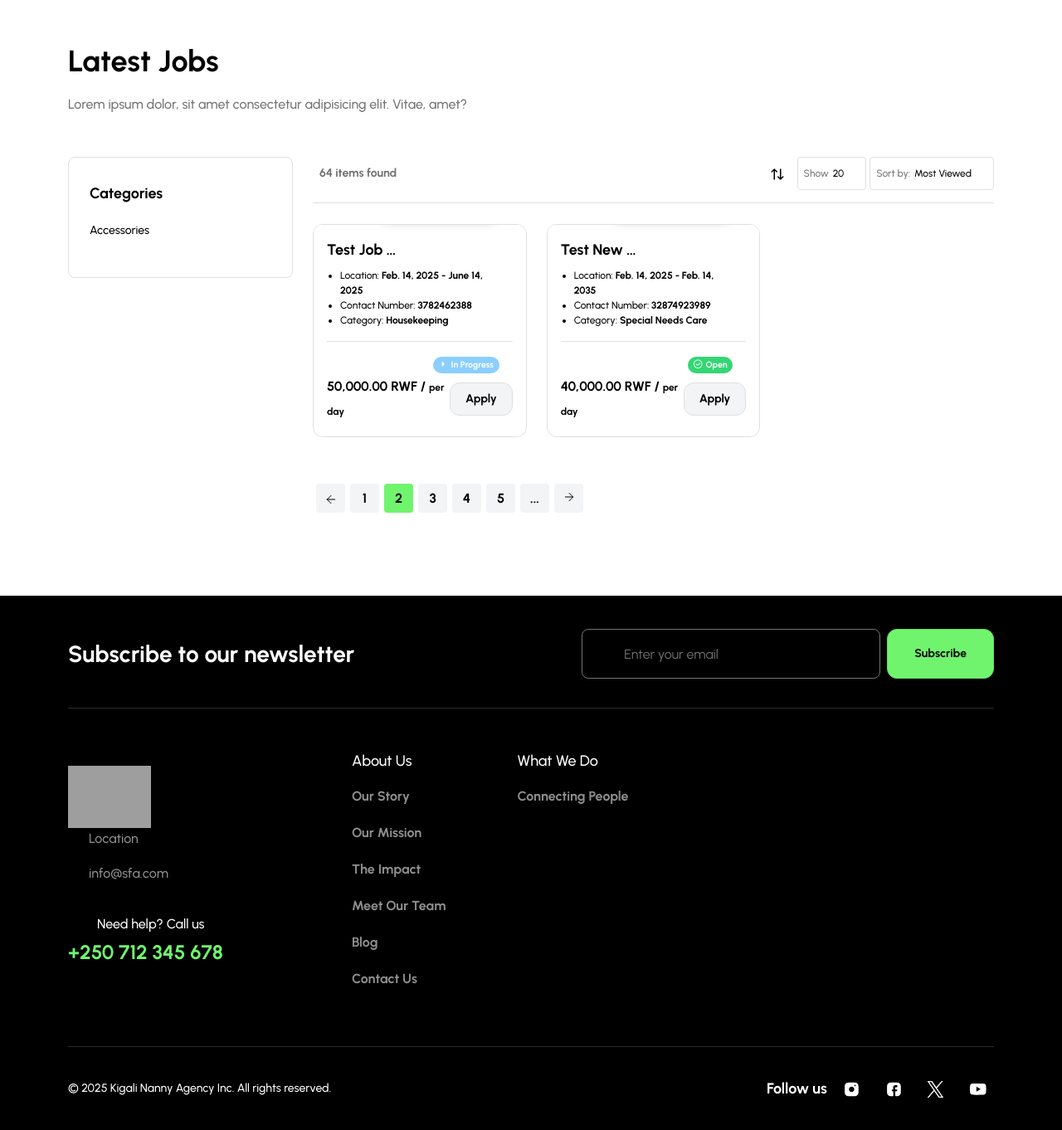
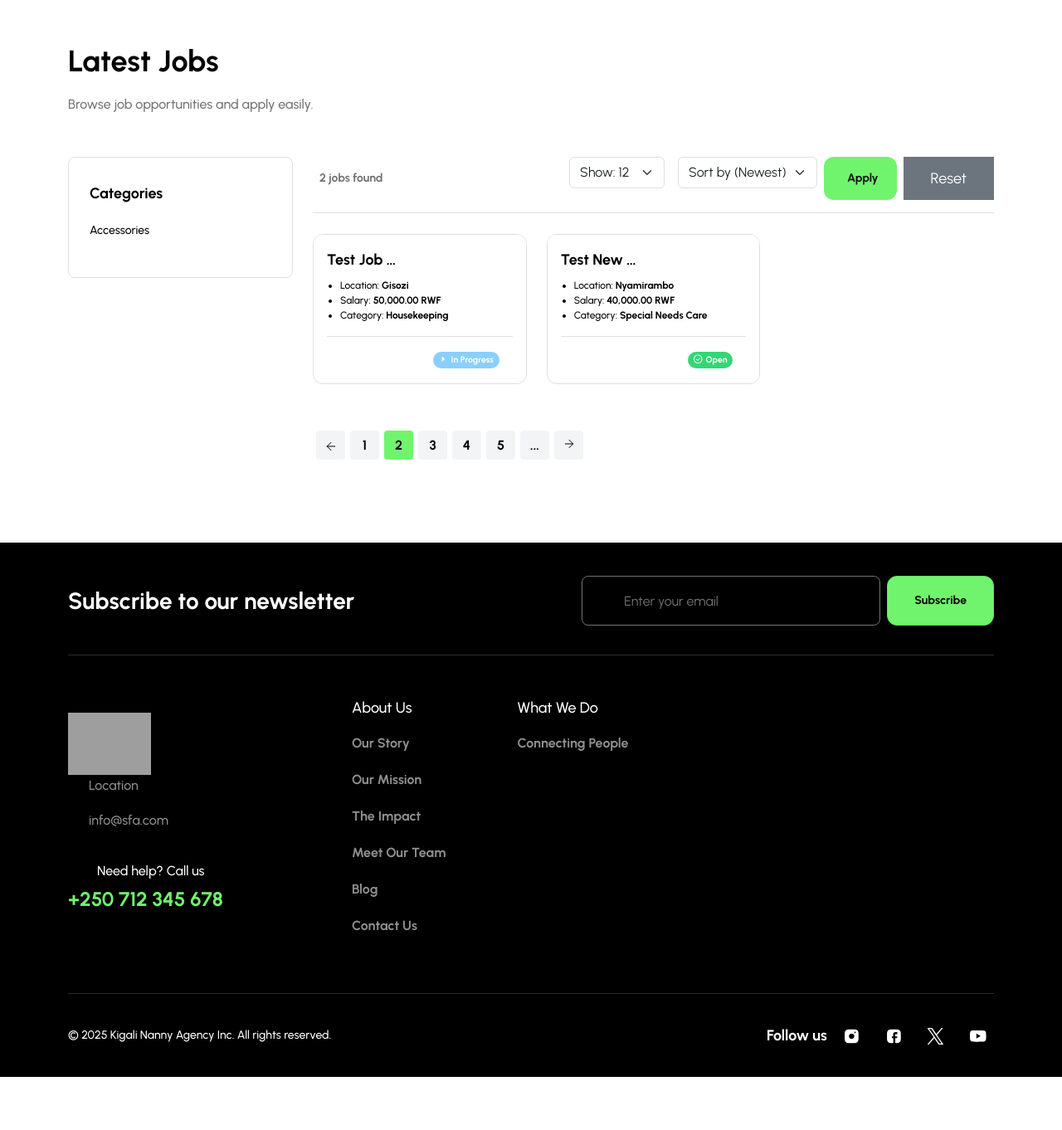
Before and after one commit to nexcoderw/kigali-nany-agency, a Django app: page /jobs/ in a window 1280 px wide. Shown: the part 95-1457 px from the top of the page at 83% size. After the commit the page ends 1393 px from the top, so only its background shows below. Run offline with Django 5.2, Linux system fonts and the light colour scheme; data comes from the database, SQL or seed files in the repository; some libraries are stand-ins or nearby versions; grey boxes are pictures that could not be loaded.

Commit message:
Modify jobs/index template

```diff
--- a/templates/pages/jobs/index.html
+++ b/templates/pages/jobs/index.html
@@ -8,7 +8,7 @@
                 <div class="col-md-9 mb-30 wow fadeInUp">
                     <h4 class="title-svg neutral-1000 mb-15">Latest Jobs</h4>
                     <p class="text-md-medium text-bold neutral-500">
-                        Lorem ipsum dolor, sit amet consectetur adipisicing elit. Vitae, amet?
+                        Browse job opportunities and apply easily.
                     </p>
                 </div>
             </div>
@@ -23,58 +23,28 @@
                         <div class="row align-items-center">
                             <div class="col-xl-4 col-md-4 mb-10 text-lg-start text-center">
                                 <div class="box-view-type">
-                                    <span class="text-sm-bold neutral-500 number-found">64 items found</span>
+                                    <span class="text-sm-bold neutral-500 number-found">{{ jobs_count }} jobs found</span>
                                 </div>
                             </div>
                             <div class="col-xl-8 col-md-8 mb-10 text-lg-end text-center">
                                 <div class="box-item-sort">
-                                    <a class="btn btn-sort" href="#">
-                                        <svg width="18" height="18" viewbox="0 0 18 18" fill="none" xmlns="http://www.w3.org/2000/svg">
-                                            <path d="M8.25 6L5.25 3M5.25 3L2.25 6M5.25 3L5.25 15" stroke="" stroke-width="1.5" stroke-linecap="round" stroke-linejoin="round"></path>
-                                            <path d="M9.75 12L12.75 15M12.75 15L15.75 12M12.75 15L12.75 3" stroke="" stroke-width="1.5" stroke-linecap="round" stroke-linejoin="round"></path>
-                                        </svg>
-                                    </a>
-                                    <div class="item-sort border-1">
-                                        <span class="text-xs-medium neutral-500 mr-5">Show</span>
-                                        <div class="dropdown dropdown-sort border-1-right">
-                                            <button class="btn dropdown-toggle" id="dropdownSort2" type="button" data-bs-toggle="dropdown" aria-expanded="false" data-bs-display="static">
-                                                <span>20</span>
-                                            </button>
-                                            <ul class="dropdown-menu dropdown-menu-light" aria-labelledby="dropdownSort2">
-                                                <li>
-                                                    <a class="dropdown-item active" href="#">20</a>
-                                                </li>
-                                                <li>
-                                                    <a class="dropdown-item" href="#">30</a>
-                                                </li>
-                                                <li>
-                                                    <a class="dropdown-item" href="#">50</a>
-                                                </li>
-                                            </ul>
+                                    <form method="get" class="d-flex">
+                                        <div class="filter-group me-3">
+                                            <select name="limit" class="form-select">
+                                                <option value="12" {% if filter_params.limit == "12" %}selected{% endif %}>Show: 12</option>
+                                                <option value="30" {% if filter_params.limit == "30" %}selected{% endif %}>Show: 30</option>
+                                                <option value="50" {% if filter_params.limit == "50" %}selected{% endif %}>Show: 50</option>
+                                            </select>
                                         </div>
-                                    </div>
-                                    <div class="item-sort border-1">
-                                        <span class="text-xs-medium neutral-500 mr-5">Sort by:</span>
-                                        <div class="dropdown dropdown-sort border-1-right">
-                                            <button class="btn dropdown-toggle" id="dropdownSort" type="button" data-bs-toggle="dropdown" aria-expanded="false">
-                                                <span>Most Viewed</span>
-                                            </button>
-                                            <ul class="dropdown-menu dropdown-menu-light m-0" aria-labelledby="dropdownSort">
-                                                <li>
-                                                    <a class="dropdown-item active" href="#">Most Viewed</a>
-                                                </li>
-                                                <li>
-                                                    <a class="dropdown-item" href="#">Recently search</a>
-                                                </li>
-                                                <li>
-                                                    <a class="dropdown-item" href="#">Most popular</a>
-                                                </li>
-                                                <li>
-                                                    <a class="dropdown-item" href="#">Top rated</a>
-                                                </li>
-                                            </ul>
+                                        <div class="filter-group">
+                                            <select name="sort" class="form-select">
+                                                <option value="newest" {% if filter_params.sort == "newest" %}selected{% endif %}>Sort by (Newest)</option>
+                                                <option value="oldest" {% if filter_params.sort == "oldest" %}selected{% endif %}>Oldest</option>
+                                            </select>
                                         </div>
-                                    </div>
+                                        <button type="submit" class="btn btn-primary ms-2">Apply</button>
+                                        <a href="{% url 'base:getJobs' %}" class="btn btn-secondary ms-2">Reset</a>
+                                    </form>
                                 </div>
                             </div>
                         </div>
@@ -93,14 +63,6 @@
                                             <div class="pb-25"></div>
                                         </div>
                                         <div class="card-info p-3 pt-30 border-top">
-                                            <div class="card-rating">
-                                                <div class="card-left"></div>
-                                                <div class="card-right">
-                                                    <span class="rating text-xs-medium rounded-pill">
-                                                        4.9 5 <span class="text-xs-medium neutral-500">(672 reviews)</span>
-                                                    </span>
-                                                </div>
-                                            </div>
                                             <div class="card-title">
                                                 <a class="text-lg-bold neutral-1000" href="{% url 'base:showJobDetails' job.slug %}">
                                                     {{ job.title|truncatechars:10 }}
@@ -109,10 +71,10 @@
                                             <div class="card-program">
                                                 <ul class="list-style-disc ps-3 pe-4">
                                                     <li class="text-xs-medium neutral-1000">
-                                                        Location: <strong>{{ job.start_date|date }} - {{ job.end_date|date }}</strong>
+                                                        Location: <strong>{{ job.location }}</strong>
                                                     </li>
                                                     <li class="text-xs-medium neutral-1000">
-                                                        Contact Number: <strong>{{ job.client.phone_number }}</strong>
+                                                        Salary: <strong>{{ job.salary|intcomma }} RWF</strong>
                                                     </li>
                                                     <li class="text-xs-medium neutral-1000">
                                                         Category: <strong>{{ job.get_category_display }}</strong>
@@ -143,18 +105,6 @@
                                                             </span>
                                                         {% endif %}
                                                     </a>
-                                                </div>
-                                                <div class="endtime">
-                                                    <div class="card-price">
-                                                        <h6 class="text-lg-bold neutral-1000" style="font-size: 16px;">
-                                                            {{ job.salary|intcomma }} RWF / <span style="font-size: 12px;">per day</span>
-                                                        </h6>
-                                                    </div>
-                                                    <div class="card-button">
-                                                        <a class="btn btn-gray" href="#">
-                                                            Apply
-                                                        </a>
-                                                    </div>
                                                 </div>
                                             </div>
                                         </div>
```
